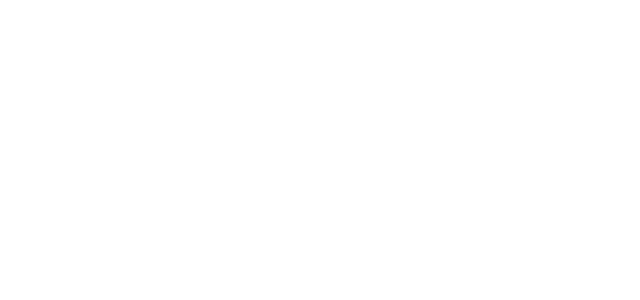
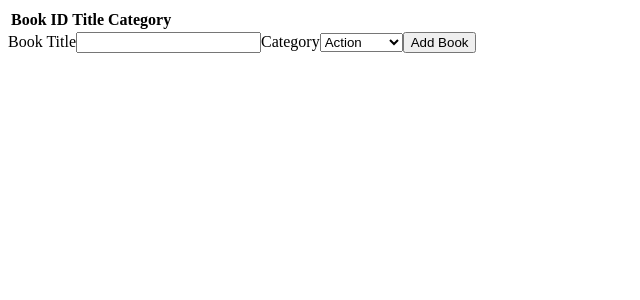
Before and after one commit to jcy2704/bookstore, a React (Create React App) app: page / in a window 1280 px wide. Shown: the top 300 px of the page, without its empty margins (0-640 px from the left). Built offline with nearby package versions, Linux system fonts and the light colour scheme.

Commit message:
Add bookslist and booksform component, and add actions

```diff
--- a/src/App.js
+++ /dev/null
@@ -1,11 +0,0 @@
-import './App.css';
-
-function App() {
-  return (
-    <div className="App">
-      <header className="App-header" />
-    </div>
-  );
-}
-
-export default App;
--- /dev/null
+++ b/src/actions/index.js
@@ -0,0 +1,5 @@
+export const CREATE_BOOK = 'CREATE_BOOK';
+export const REMOVE_BOOK = 'REMOVE_BOOK';
+
+export const createBook = book => ({ type: CREATE_BOOK, book });
+export const removeBook = book => ({ type: REMOVE_BOOK, book });
--- /dev/null
+++ b/src/components/App.js
@@ -0,0 +1,12 @@
+import '../styles/App.css';
+import BooksList from './BooksList';
+import BooksForm from './BooksForm';
+
+const App = () => (
+  <div className="App">
+    <BooksList />
+    <BooksForm />
+  </div>
+);
+
+export default App;
--- /dev/null
+++ b/src/components/Book.js
@@ -0,0 +1,5 @@
+import React from 'react';
+
+const Book = ({ book }) => {
+
+}
--- /dev/null
+++ b/src/components/BooksForm.js
@@ -0,0 +1,27 @@
+import React from 'react';
+
+const BooksForm = () => {
+  const categories = ['Action', 'Biography', 'History', 'Horror', 'Kids', 'Learning', 'Sci-Fi'];
+
+  return (
+    <>
+      <form>
+        <label>
+          Book Title
+          <input type="text" />
+        </label>
+        <label>
+          Category
+          <select>
+            {categories.map(cat => (
+              <option key={cat} value={cat}>{cat}</option>
+            ))}
+          </select>
+        </label>
+        <button type="submit">Add Book</button>
+      </form>
+    </>
+  );
+};
+
+export default BooksForm;
--- /dev/null
+++ b/src/components/BooksList.js
@@ -0,0 +1,19 @@
+import React from 'react';
+
+const BooksList = () => (
+  <table>
+    <tr>
+      <th>
+        Book ID
+      </th>
+      <th>
+        Title
+      </th>
+      <th>
+        Category
+      </th>
+    </tr>
+  </table>
+);
+
+export default BooksList;
--- a/src/index.js
+++ b/src/index.js
@@ -1,7 +1,7 @@
 import React from 'react';
 import ReactDOM from 'react-dom';
-import './index.css';
-import App from './App';
+import './styles/index.css';
+import App from './components/App';
 import reportWebVitals from './reportWebVitals';
 
 ReactDOM.render(
```
Also changed, not shown: .eslintrc.json, src/reducers/books.js (added), src/reducers/index.js (added), src/styles/App.css (renamed from src/App.css), src/styles/index.css (renamed from src/index.css).
